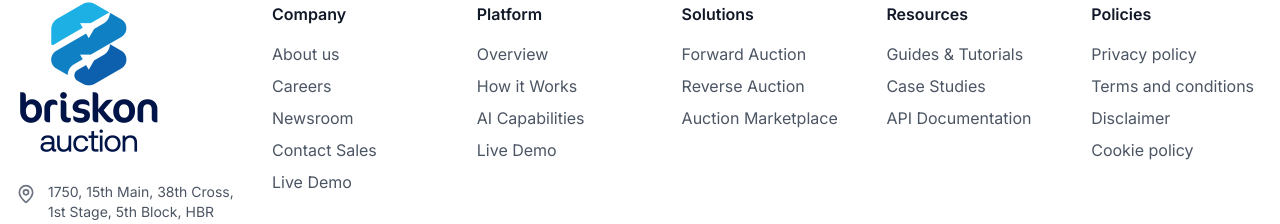
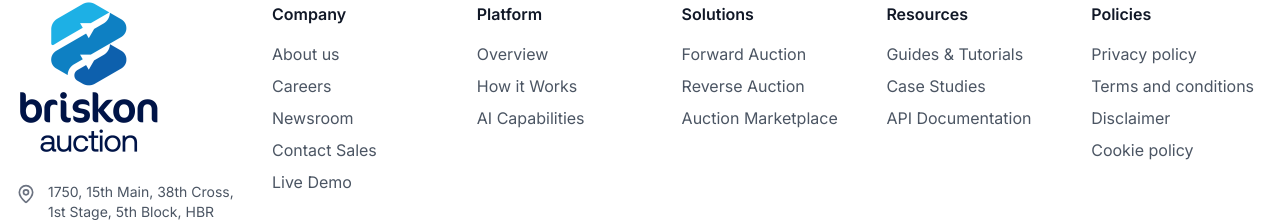
Before and after one commit to Pinner61/briskon-website, a Next.js app: page / in a window 1280 px wide. Shown: the part 4155-4379 px from the top of the page. Built offline with nearby package versions, Linux system fonts and the light colour scheme; no server answers.

Commit message:
Update footer.tsx

```diff
--- a/components/footer.tsx
+++ b/components/footer.tsx
@@ -90,11 +90,6 @@ export function Footer() {
                     className="text-gray-600 hover:text-blue-600 transition-colors"
                   >
                     AI Capabilities
-                  </Link>
-                </li>
-                <li>
-                  <Link href="/demo" className="text-gray-600 hover:text-blue-600 transition-colors">
-                    Live Demo
                   </Link>
                 </li>
               </ul>
```
